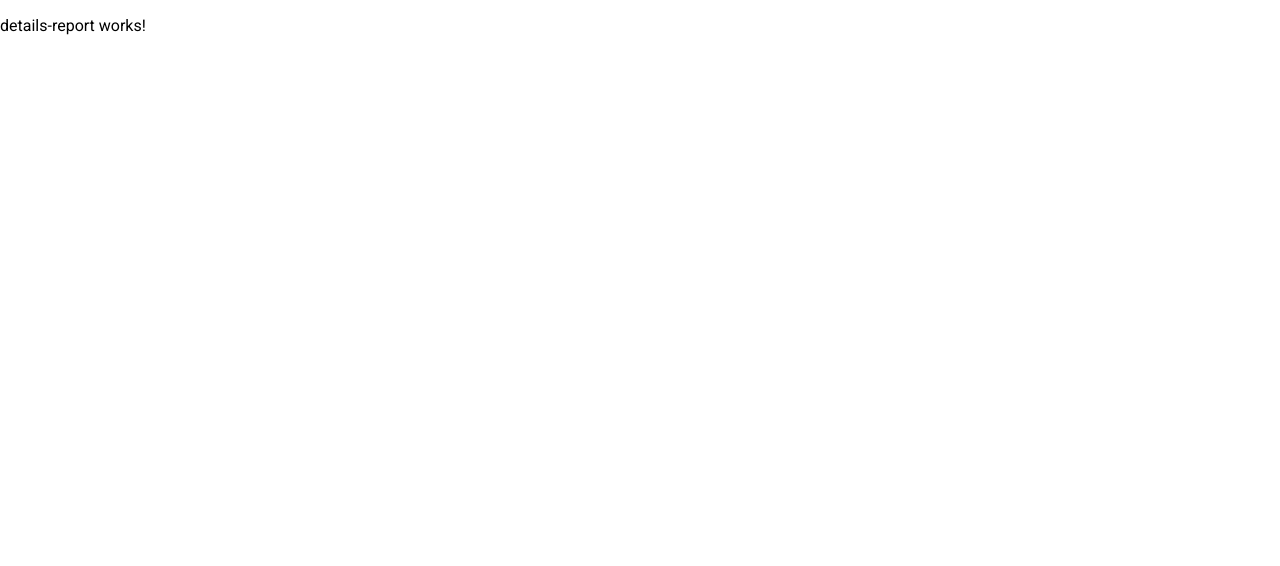
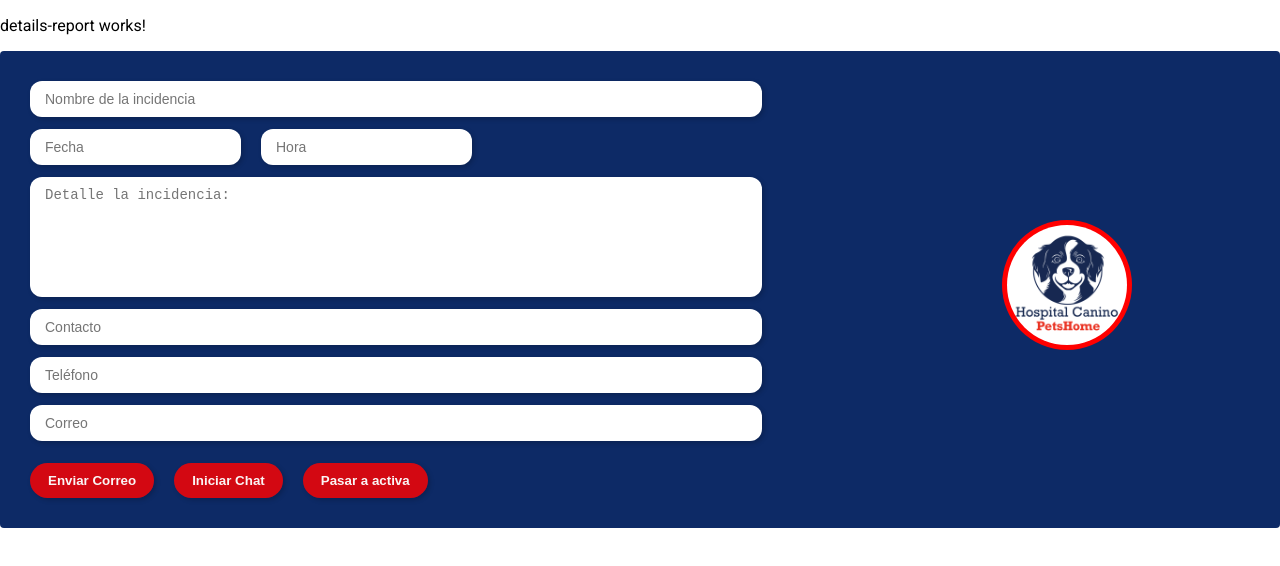
Before and after one commit to JorgeFde/Proyecto_Final_Hospital, an Angular app in the folder Hospital canino/Proyecto/Hospital_Canino/: page /DetailsReport in a window 1280 px wide. Shown: the top 566 px of the page. Built offline with nearby package versions, Linux system fonts and the light colour scheme.

Commit message:
html y css de DetailsReport

```diff
--- a/Hospital canino/Proyecto/Hospital_Canino/src/app/Components/details-report/details-report.component.css
+++ b/Hospital canino/Proyecto/Hospital_Canino/src/app/Components/details-report/details-report.component.css
@@ -0,0 +1,91 @@
+.container {
+  display: flex;
+  justify-content: space-between;
+  background-color: #0d2a66;
+  padding: 30px;
+  border-radius: 4px;
+  color: white;
+}
+
+.form {
+  display: flex;
+  flex-direction: column;
+  gap: 12px;
+  width: 60%;
+}
+
+.form input,
+.form textarea {
+  padding: 10px 15px;
+  border: none;
+  border-radius: 12px;
+  background-color: white;
+  color: black;
+  font-size: 14px;
+  resize: none;
+  box-shadow: 2px 2px 5px rgba(0,0,0,0.2);
+}
+
+.form input:disabled,
+.form textarea:disabled {
+  background-color: white;
+  color: black;
+}
+
+.row {
+  display: flex;
+  gap: 20px;
+}
+
+textarea {
+  height: 100px;
+}
+
+.buttons {
+  display: flex;
+  gap: 20px;
+  margin-top: 10px;
+}
+
+.btn {
+  background-color: rgba(255, 0, 0, 0.818);
+  color: rgb(250, 245, 245);
+  border: none;
+  padding: 10px 18px;
+  border-radius: 20px;
+  cursor: pointer;
+  font-weight: bold;
+  box-shadow: 2px 2px 5px rgba(0,0,0,0.2);
+  transition: transform 0.2s;
+}
+
+.btn:hover {
+  transform: scale(1.05);
+}
+
+.logo {
+  display: flex;
+  flex-direction: column;
+  align-items: center;
+  justify-content: center;
+  width: 30%;
+}
+
+.logo img {
+  width: 120px;
+  height: 120px;
+  border-radius: 100%;
+  background-color: rgb(255, 0, 0);
+  padding: 5px;
+  margin-bottom: 10px;
+}
+
+.logo-text {
+  text-align: center;
+}
+
+.logo-text p {
+  margin: 0;
+  font-weight: bold;
+  font-size: 16px;
+}
--- a/Hospital canino/Proyecto/Hospital_Canino/src/app/Components/details-report/details-report.component.html
+++ b/Hospital canino/Proyecto/Hospital_Canino/src/app/Components/details-report/details-report.component.html
@@ -1 +1,29 @@
 <p>details-report works!</p>
+<div class="container">
+  <div class="form">
+    <input type="text" placeholder="Nombre de la incidencia" disabled />
+
+    <div class="row">
+      <input type="text" placeholder="Fecha" disabled />
+      <input type="text" placeholder="Hora" disabled />
+    </div>
+
+    <textarea placeholder="Detalle la incidencia:" disabled></textarea>
+
+    <input type="text" placeholder="Contacto" disabled />
+    <input type="text" placeholder="Teléfono" disabled />
+    <input type="text" placeholder="Correo" disabled />
+
+    <div class="buttons">
+      <button class="btn">Enviar Correo</button>
+      <button class="btn">Iniciar Chat</button>
+      <button class="btn">Pasar a activa</button>
+    </div>
+  </div>
+
+  <div class="logo">
+    <img src="assets/logo.png" alt="Logo Hospital Canino" />
+    <div class="logo-text">
+    </div>
+  </div>
+</div>
```
